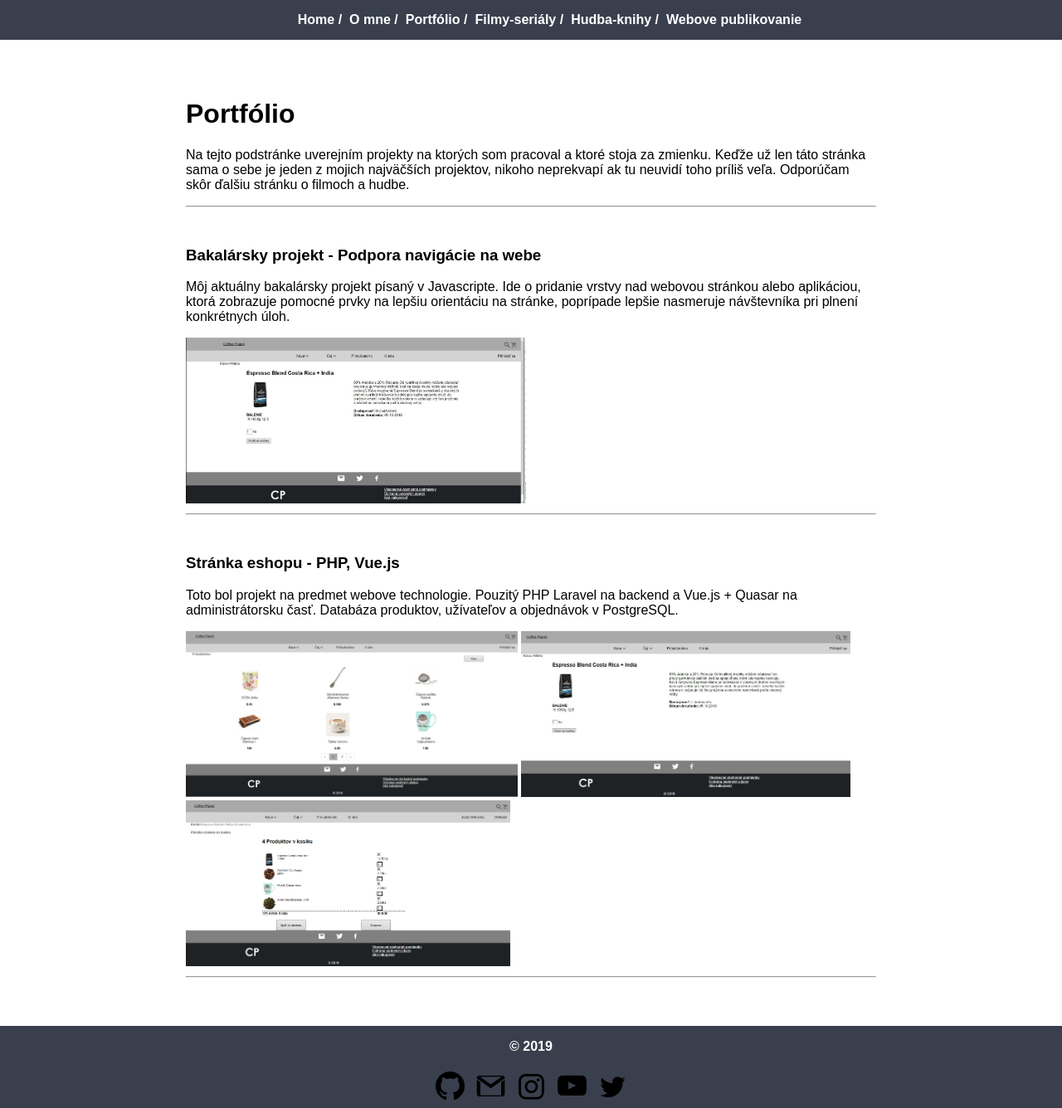
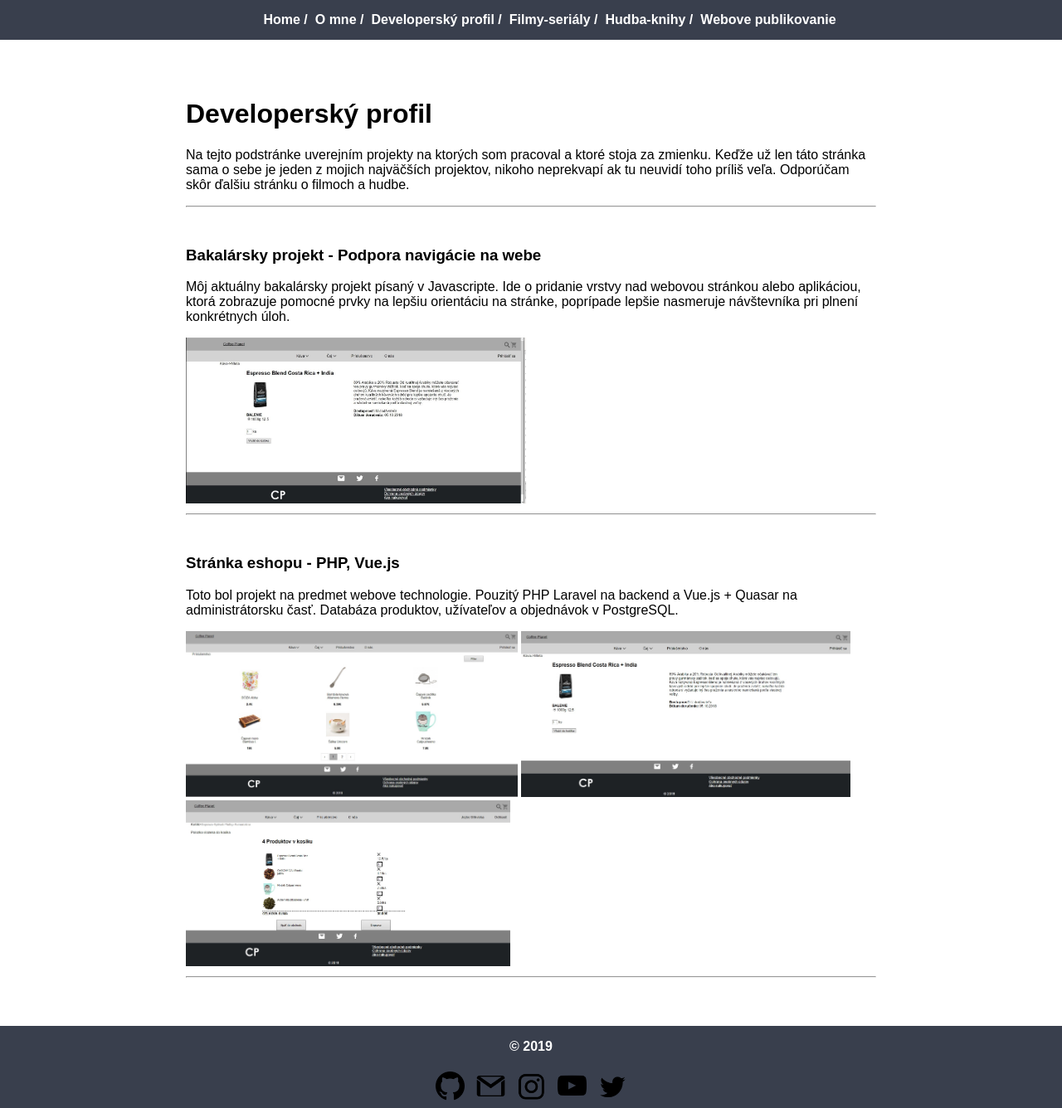
Before and after one commit to chrisSvK/chrisSvK.github.io, a Jekyll site: the page built from portfolio/index.html, in a window 1280 px wide. Shown: the whole page at 83% size. Built offline with Jekyll 4.4.1, drawn with Linux system fonts in a browser that asks for light colours.

Commit message:
Pridane sorty na arrays

```diff
--- a/_layouts/default.html
+++ b/_layouts/default.html
@@ -13,7 +13,7 @@
     <ul>
         <li><a href="/index.html">Home /</a></li>
         <li><a href="/about/index.html">O mne /</a></li>
-        <li><a href="/portfolio/index.html">Portfólio /</a></li>
+        <li><a href="/portfolio/index.html">Developerský profil /</a></li>
         <li><a href="/movies/index.html">Filmy-seriály /</a></li>
         <li><a href="/music/index.html">Hudba-knihy /</a></li>
         <li><a href="/">Webove publikovanie</a></li>
--- a/_layouts/movie.html
+++ b/_layouts/movie.html
@@ -22,7 +22,8 @@
                 <th>Nazov</th>
                 <th>IMDb hodnotenie</th>
             </tr>
-            {% for film in page.movies %}
+            {% assign filmArray =  page.movies | sort: "hodnotenie" | reverse  %}
+            {% for film in filmArray %}
             <tr>
                 <td><img src={{film.img}} alt="movie" height="100" width="75"></td>
                 <td><a href={{film.link}} target="_blank">{{film.nazov}}</a></td>
@@ -49,7 +50,8 @@
                 <th>Nazov</th>
                 <th>IMDb</th>
             </tr>
-            {% for show in page.shows %}
+            {% assign showArray =  page.shows | sort: "hodnotenie" | reverse  %}
+            {% for show in showArray %}
             <tr>
                 <td><img src={{show.img}} alt="show" height="100" width="75"></td>
                 <td><a href={{show.link}} target="_blank">{{show.nazov}}</a></td>
--- a/portfolio/index.html
+++ b/portfolio/index.html
@@ -2,6 +2,6 @@
 layout: portfolio
 title: Portfolio
 ---
-<h1>Portfólio</h1>
+<h1>Developerský profil</h1>
 <p>Na tejto podstránke uverejním projekty na ktorých som pracoval a ktoré stoja za zmienku. Keďže už len táto stránka sama o sebe je jeden z mojich najväčších projektov, nikoho neprekvapí ak tu neuvidí toho príliš veľa. Odporúčam skôr ďalšiu stránku o filmoch a hudbe.</p>
 <hr>
```
